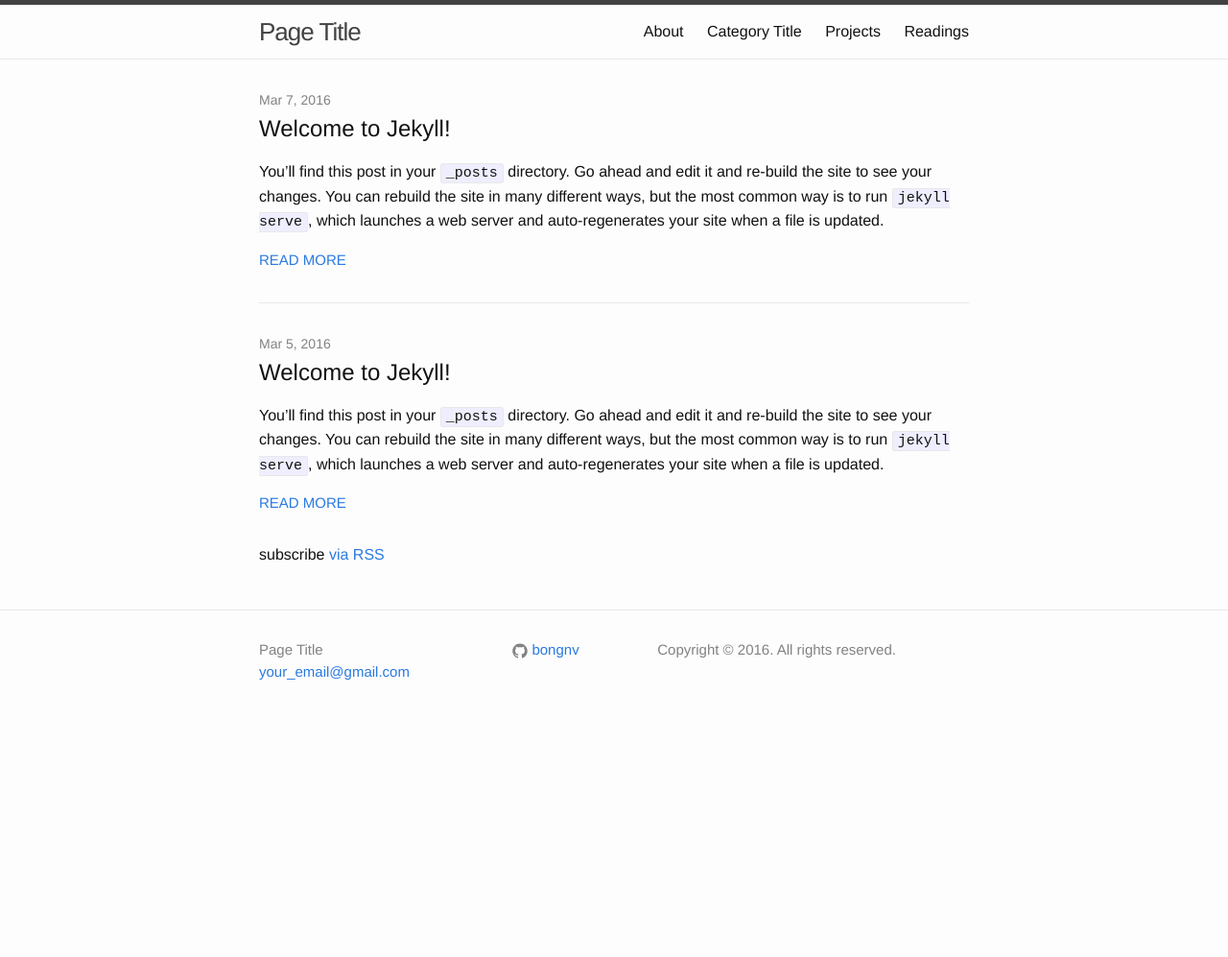
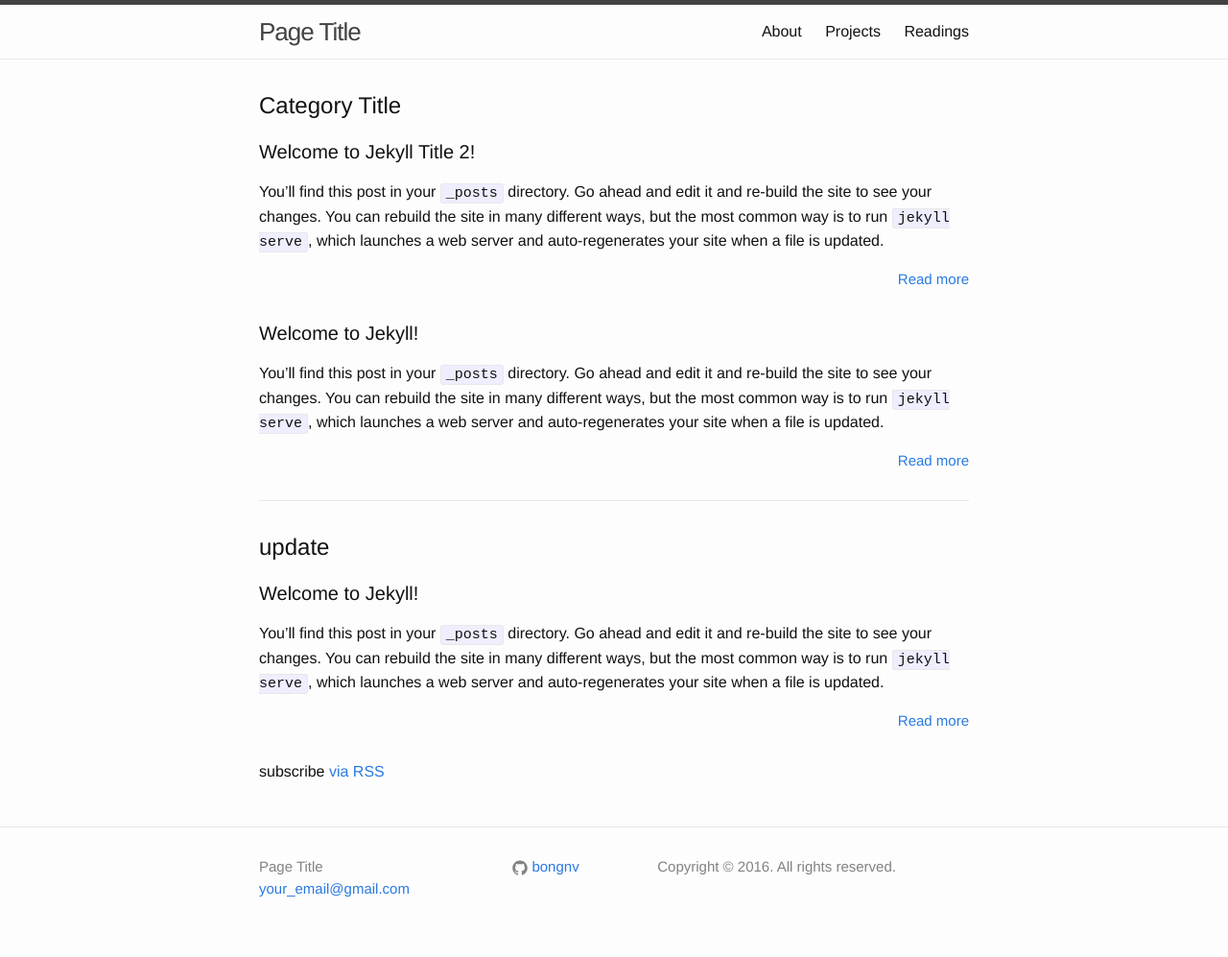
Before and after one commit to ngocthanh2207/simple-jekyll-tmpl, a Jekyll site: the page built from index.html, in a window 1280 px wide. Shown: the whole page at 96% size. Built offline with Jekyll 4.4.1, drawn with Linux system fonts in a browser that asks for light colours; before the commit the page ends 900 px from its top, so only the background shows below that.

Commit message:
working on categories

```diff
--- a/_config.yml
+++ b/_config.yml
@@ -20,3 +20,8 @@
 
 # settings for generated permalinks
 permalink: /:year/:month/:title.html
+
+#category namme here
+jekyll:
+  #category title
+  title: Category Title
--- a/_posts/2016-03-07-welcome-to-jekyll-hell.markdown
+++ b/_posts/2016-03-07-welcome-to-jekyll-hell.markdown
@@ -1,7 +1,7 @@
 ---
 layout: post
-title:  "Welcome to Jekyll!"
-categories: Bull shit jekyll
+title:  "Welcome to Jekyll Title 2!"
+categories: jekyll
 ---
 You’ll find this post in your `_posts` directory. Go ahead and edit it and re-build the site to see your changes. You can rebuild the site in many different ways, but the most common way is to run `jekyll serve`, which launches a web server and auto-regenerates your site when a file is updated.
 
--- a/_sass/_layout.scss
+++ b/_sass/_layout.scss
@@ -184,30 +184,36 @@
     }
 
     .post {
-        padding-bottom: 2em;
-        border-bottom: 1px solid $grey-color-light;
+        // padding-bottom: 2em;
+        // border-bottom: 1px solid $grey-color-light;
 
         .comments {
             margin-top: 10px;
         }
 
         .read-more {
-            text-transform: uppercase;
+            // text-transform: uppercase;
             font-size: 15px;
+            text-align: right;
         }
     }
 
-    .post:last-child {
-        padding-bottom: 0em;
+    .category:last-child {
+        // padding-bottom: 0em;
         border-bottom: none;
     }
 
     .post-link {
         color: inherit;
         display: block;
-        font-size: 24px;
+        font-size: 20px;
+    }
+
+    .category {
+        border-bottom: 1px solid $grey-color-light;
     }
 }
+
 
 .post-meta {
     font-size: $small-font-size;
--- a/index.html
+++ b/index.html
@@ -5,22 +5,35 @@
 <div class="home">
 
   <!--<h1 class="page-heading">Posts</h1>-->
+    <ul class="post-list">
+    {% for category in site.categories limit:3 %}
+        <li class="category">
+            {% assign category_name = category[0] %}
+    <h2>
+        {% if site.[category_name].title %}
+            {{ site.[category_name].title }}
+        {% else %}
+            {{ category_name }}
+        {% endif %}
+    </h2>
+        <ul class="post-list">
+            {% for post in site.categories.[category_name] limit:5 %}
+            <li class="post">
+                    <!--<span class="post-meta">{{ post.date | date: "%b %-d, %Y" }}</span>-->
 
-  <ul class="post-list">
-    {% for post in site.posts %}
-      <li class="post">
-            <span class="post-meta">{{ post.date | date: "%b %-d, %Y" }}</span>
+                    <h3>
+                    <a class="post-link" href="{{ post.url | prepend: site.baseurl }}">{{ post.title }}</a>
+                    </h3>
 
-            <h2>
-            <a class="post-link" href="{{ post.url | prepend: site.baseurl }}">{{ post.title }}</a>
-            </h2>
+                    <div class="post-excerpt">{{ post.excerpt }}</div>
 
-            <div class="post-excerpt">{{ post.excerpt }}</div>
-
-            <a href="{{ site.baseurl }}{{ post.url }}" class="read-more">Read More</a>
-      </li>
+                    <div class="read-more"> <a href="{{ site.baseurl }}{{ post.url }}">Read more</a> </div>
+            </li>
+            {% endfor %}
+        </ul>
+        </li>
     {% endfor %}
-  </ul>
+    </ul>
 
   <p class="rss-subscribe">subscribe <a href="{{ "/feed.xml" | prepend: site.baseurl }}">via RSS</a></p>
 
```
Also changed, not shown: _draft/jekyll.md (renamed from jekyll.md, +1 -1 lines).
